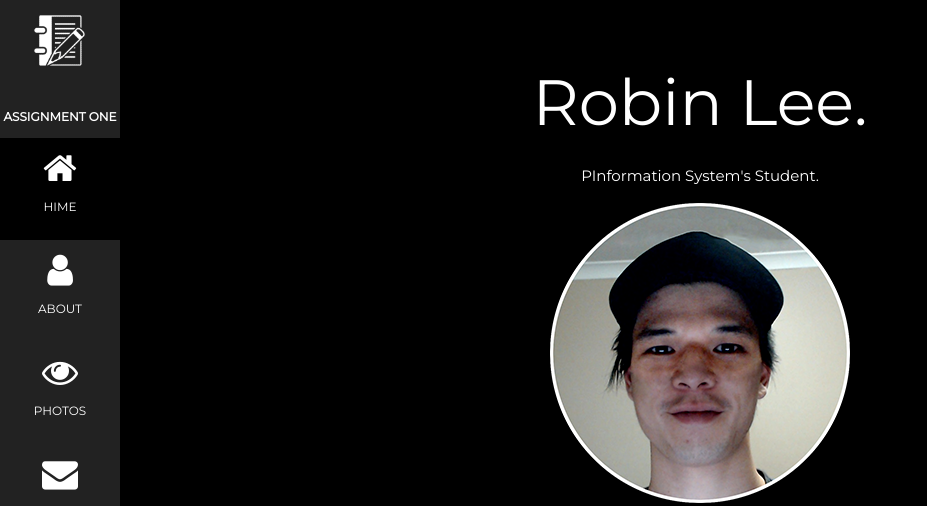
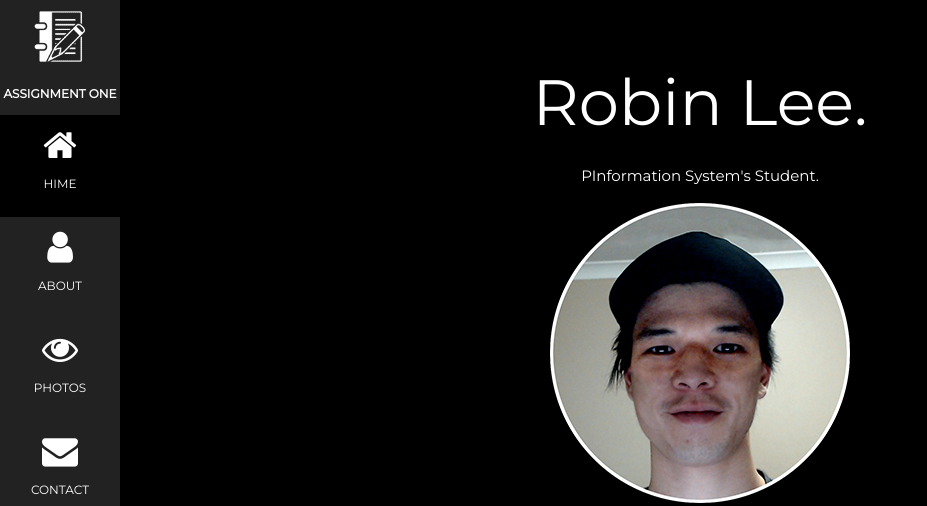
Before and after one commit to ceylonhue/begin, a Jekyll site: the page built from index.md, in a window 1280 px wide. Shown: the top 506 px of the page, without its empty margins (0-927 px from the left). Built offline with Jekyll 4.4.1, drawn with Linux system fonts in a browser that asks for light colours; our own code applies the rules of GitHub Pages for plain Markdown files.

Commit message:
Update default.html

```diff
--- a/_layouts/default.html
+++ b/_layouts/default.html
@@ -21,7 +21,7 @@ body, h1,h2,h3,h4,h5,h6 {font-family: "Montserrat", sans-serif}
 <!-- Icon Bar (Sidebar - hidden on small screens) -->
 <nav class="w3-sidebar w3-bar-block w3-small w3-hide-small w3-center">
   <!-- Avatar image in top left corner -->
-  <img src="/begin/images/logo1.png" style="width:80%">
+  <img src="/begin/images/logo2.png" style="width:80%">
   <p><b>ASSIGNMENT ONE</b></p>
   <a href="#" class="w3-bar-item w3-button w3-padding-large w3-black">
     <i class="fa fa-home w3-xxlarge"></i>
```
